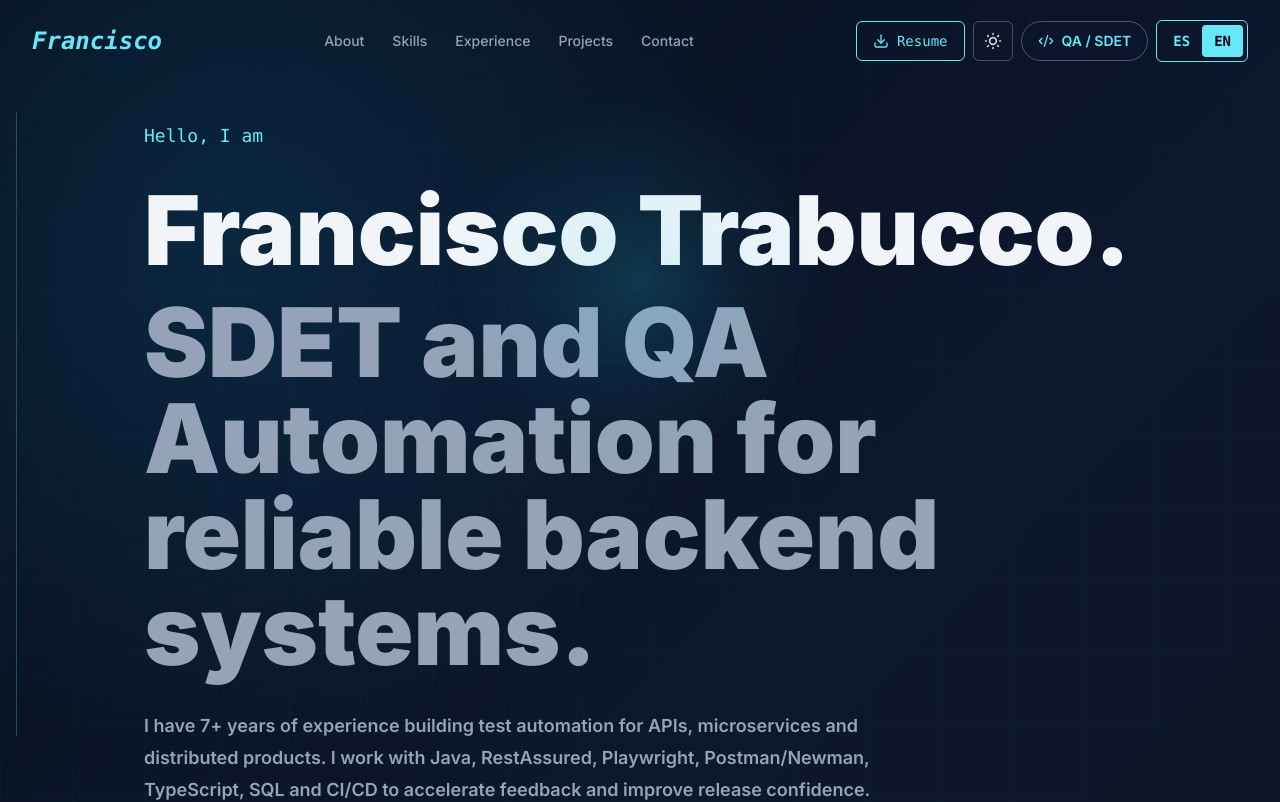
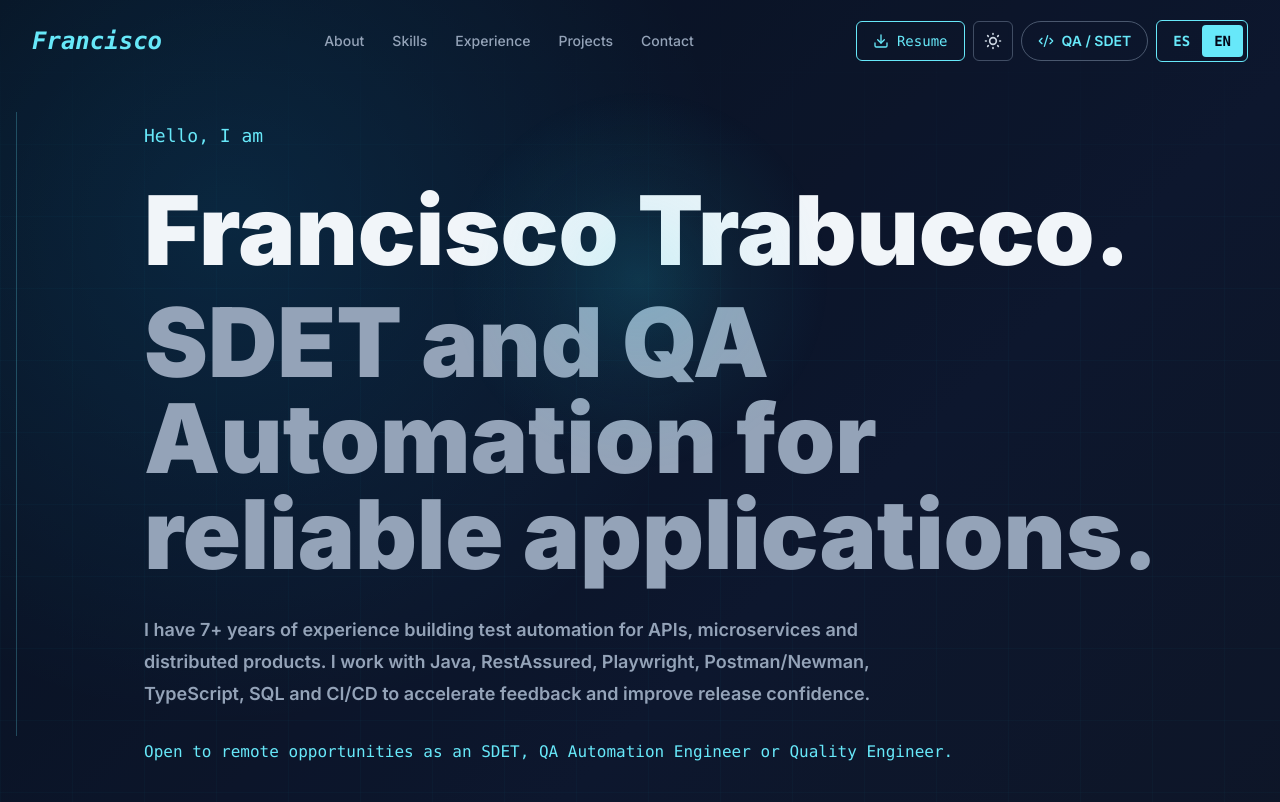
Before and after one commit to ftrabucco/francisco-trabucco-portfolio, a Next.js app: page / in a window 1280 px wide. Shown: the top 802 px of the page. Built offline with nearby package versions, Linux system fonts and the light colour scheme.

Commit message:
Broaden hero tagline

```diff
--- a/src/components/portfolio/PortfolioPage.tsx
+++ b/src/components/portfolio/PortfolioPage.tsx
@@ -35,7 +35,7 @@ const copy = {
     language: "Idioma",
     greeting: "Hola, soy",
     name: profile.name,
-    title: "SDET y QA Automation para sistemas backend confiables.",
+    title: "SDET y QA Automation para aplicaciones confiables.",
     description:
       "Tengo 7+ años construyendo automatización de pruebas para APIs, microservicios y productos distribuidos. Trabajo con Java, RestAssured, Playwright, Postman/Newman, TypeScript, SQL y CI/CD para acelerar feedback y mejorar la confianza de cada release.",
     availability:
@@ -110,7 +110,7 @@ const copy = {
     language: "Language",
     greeting: "Hello, I am",
     name: profile.name,
-    title: "SDET and QA Automation for reliable backend systems.",
+    title: "SDET and QA Automation for reliable applications.",
     description:
       "I have 7+ years of experience building test automation for APIs, microservices and distributed products. I work with Java, RestAssured, Playwright, Postman/Newman, TypeScript, SQL and CI/CD to accelerate feedback and improve release confidence.",
     availability:
```
